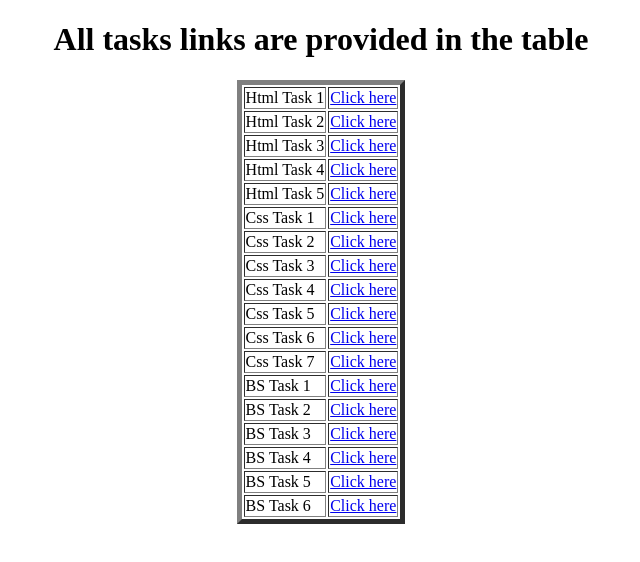
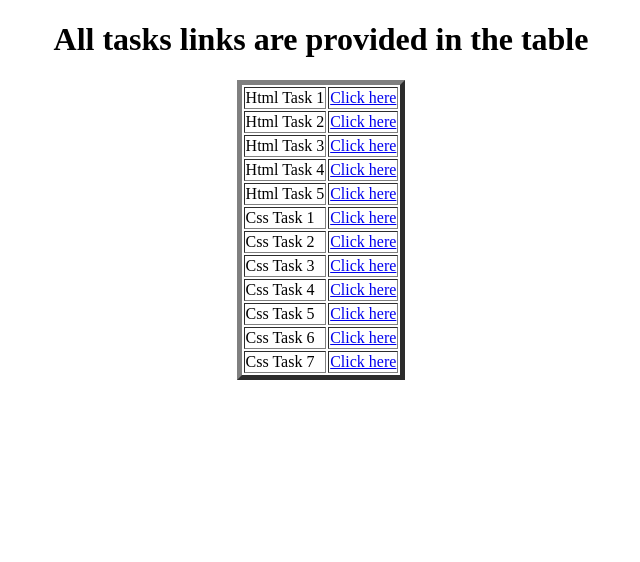
Before and after one commit to aditya-04kashyap/WebDev-Tasks, a plain HTML site: page index.html in a window 1280 px wide. Shown: the whole page, without its empty margins (319-959 px from the left). Drawn offline with Linux system fonts and the light colour scheme.

Commit message:
Update index.html

```diff
--- a/index.html
+++ b/index.html
@@ -56,32 +56,6 @@
             <td>Css Task 7</td>
             <td><a href="Csstask7.html" target="_blank">Click here</a></td>
         </tr>
-        <tr>
-            <td>BS Task 1</td>
-            <td><a href="Csstask7.html" target="_blank">Click here</a></td>
-        </tr>
-        <tr>
-            <td>BS Task 2</td>
-            <td><a href="Csstask7.html" target="_blank">Click here</a></td>
-        </tr>
-        <tr>
-            <td>BS Task 3</td>
-            <td><a href="Csstask7.html" target="_blank">Click here</a></td>
-        </tr>
-        <tr>
-            <td>BS Task 4</td>
-            <td><a href="Csstask7.html" target="_blank">Click here</a></td>
-        </tr>
-        <tr>
-            <td>BS Task 5</td>
-            <td><a href="Csstask7.html" target="_blank">Click here</a></td>
-        </tr>
-        <tr>
-            <td>BS Task 6</td>
-            <td><a href="Csstask7.html" target="_blank">Click here</a></td>
-        </tr>
-
-
     </table>
 </body>
 </html>
```
